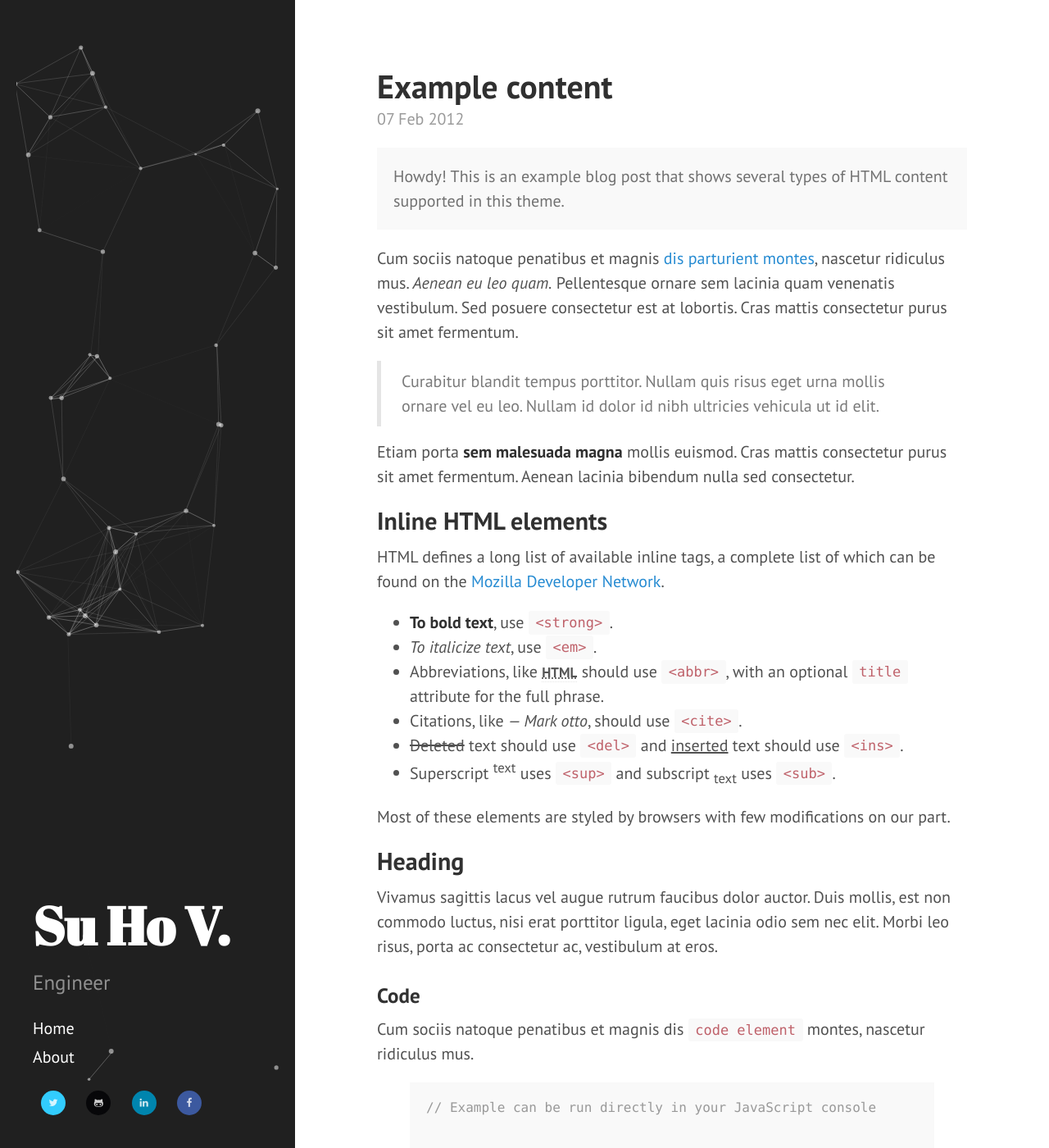
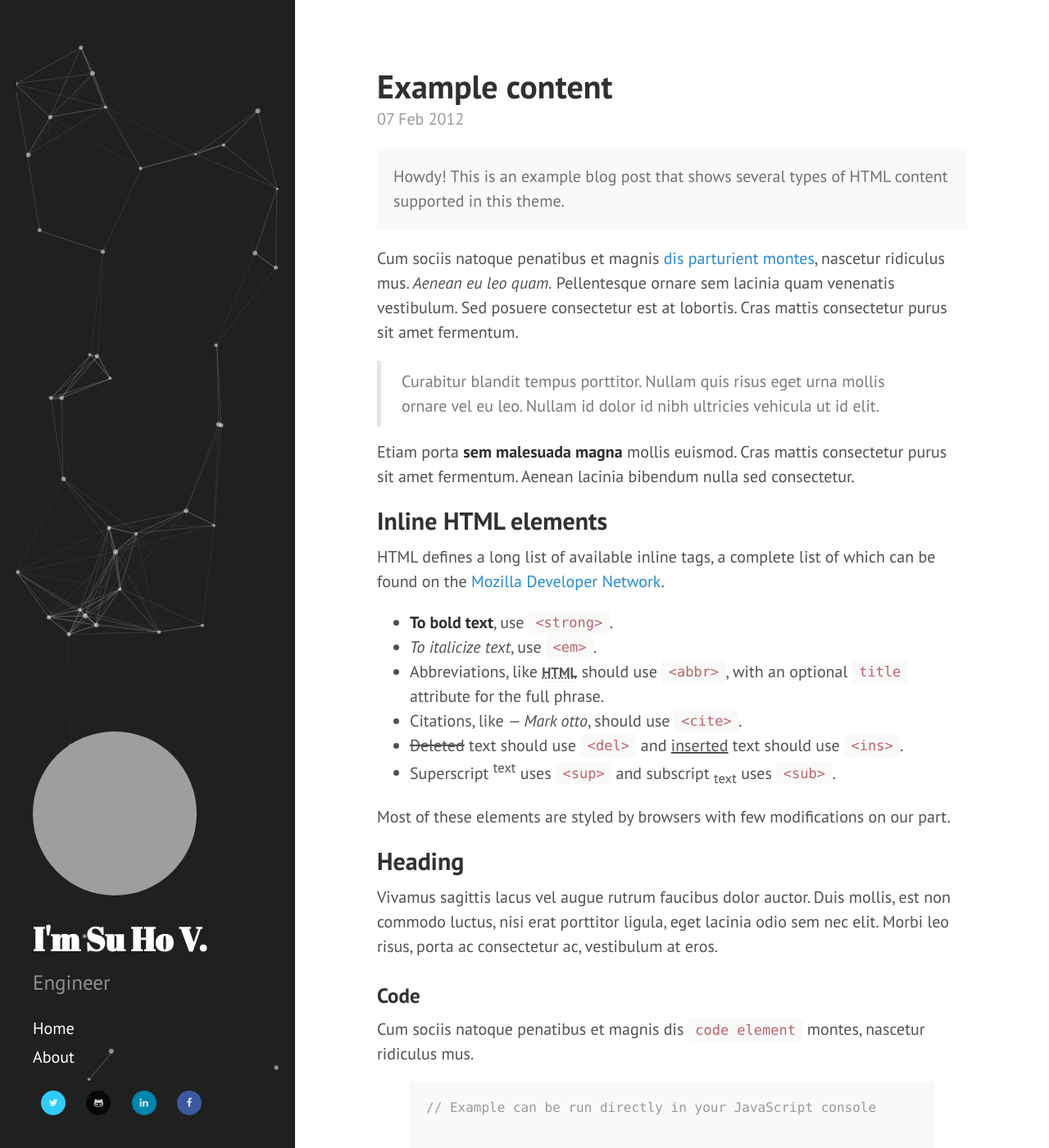
Before and after one commit to mlsuho/mlsuho.github.io, a Jekyll site: the page built from _posts/2012-02-07-example-content.md, in a window 1280 px wide and 1400 px high. Shown: the whole window at 82% size. Built offline with Jekyll 4.4.1, drawn with Linux system fonts in a browser that asks for light colours; nearby versions of some CDN libraries.

Commit message:
update ui

```diff
--- a/_config.yml
+++ b/_config.yml
@@ -2,7 +2,7 @@
 permalink:        /:categories/:title
 
 # Setup
-title:            'Su Ho V.'
+title:            "I'm Su Ho V."
 url:              https://mlsuho.github.io
 baseurl:          '/'
 description:      'Engineer'
--- a/_includes/sidebar.html
+++ b/_includes/sidebar.html
@@ -2,9 +2,7 @@
   <div id="particles-js"></div>
   <div class="container sidebar-sticky">
     <div class="sidebar-about">
-      {% if page.url == "/about" %}
-        <img src="https://raw.githubusercontent.com/mlsuho/resources/master/images/suhv/wrap-avatar.JPG" alt="Avatar" width="270" height="340">
-      {% endif %}
+      <img src="{{site.url}}/public/images/square-avatar-v2.png" alt="square-avatar" width="200" height="200">
       <h1>
         {{ site.title }}
       </h1>
--- a/_posts/2012-02-07-example-content.md
+++ b/_posts/2012-02-07-example-content.md
@@ -9,8 +9,6 @@ title: Example content
 </div>
 
 Cum sociis natoque penatibus et magnis <a href="#">dis parturient montes</a>, nascetur ridiculus mus. *Aenean eu leo quam.* Pellentesque ornare sem lacinia quam venenatis vestibulum. Sed posuere consectetur est at lobortis. Cras mattis consectetur purus sit amet fermentum.
-
-<!--excerpt-->
 
 > Curabitur blandit tempus porttitor. Nullam quis risus eget urna mollis ornare vel eu leo. Nullam id dolor id nibh ultricies vehicula ut id elit.
 
--- a/public/css/custom.css
+++ b/public/css/custom.css
@@ -1,5 +1,6 @@
 .sidebar-about img {
-	display: inline;
+  display: inline;
+  border-radius: 135px;
 	/* image-rendering: pixelated; */
 }
 
@@ -61,12 +62,14 @@
   background-color: #0085AE;
 }
 
-#particles-js {
-  width: 100%;
-  height: 100%;
-  background-color: transparent;
-  background-image: url("");
-  background-repeat: no-repeat;
-  background-size: cover;
-  background-position: 50% 50%;
+@media (min-width: 0em) {
+  #particles-js {
+    height: 0px;
+  }
 }
+
+@media (min-width: 48em) {
+  #particles-js {
+    height: calc(100vh - 4rem);
+  }
+}
--- a/public/css/hyde.css
+++ b/public/css/hyde.css
@@ -80,7 +80,7 @@ html {
   color: #fff;
   margin-top: 0;
   font-family: "Abril Fatface", serif;
-  font-size: 3.25rem;
+  font-size: 2rem;
 }
 
 /* Sidebar nav */
--- a/public/js/particles.main.js
+++ b/public/js/particles.main.js
@@ -71,11 +71,11 @@ particlesJS("particles-js", {
     "detect_on": "canvas",
     "events": {
       "onhover": {
-        "enable": true,
+        "enable": false,
         "mode": "repulse"
       },
       "onclick": {
-        "enable": true,
+        "enable": false,
         "mode": "repulse"
       },
       "resize": true
```
Also changed, not shown: other parts of _includes/sidebar.html (+5 -14 lines), index.html (+6 -1 lines), 2 other files. Lines whose indentation alone changed are shown as unchanged.
